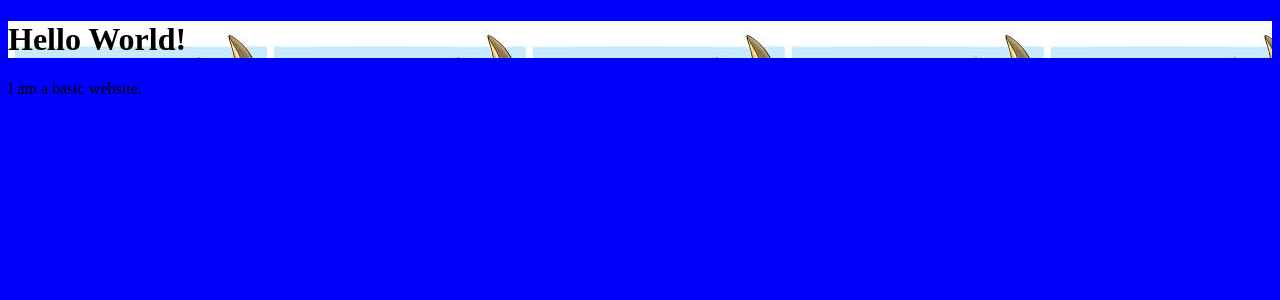
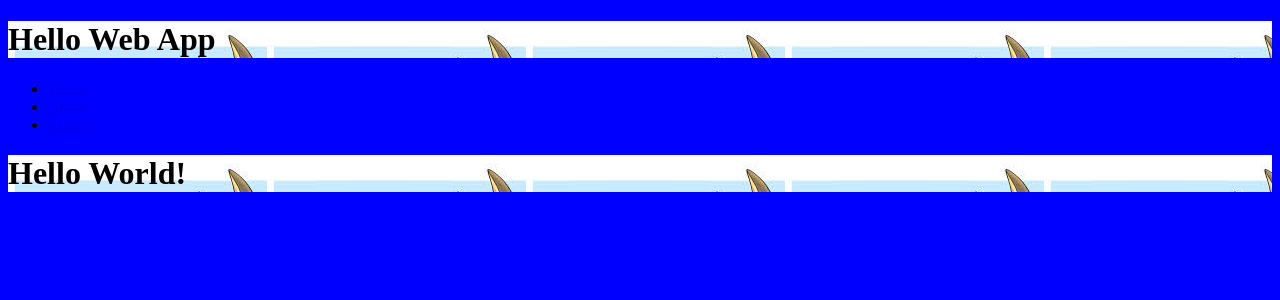
Before and after one commit to giantryansaul/hellowebapp, a Django app: template collection/templates/index.html in a window 1280 px wide. Shown: the top 300 px of the page. Run offline with Django 3.2, Linux system fonts and the light colour scheme; the template is opened without the code that fills it, so the values that code supplies are empty.

Commit message:
finished chapter on template tagging

```diff
--- /dev/null
+++ b/collection/templates/about.html
@@ -0,0 +1,6 @@
+{% extends 'layouts/base.html' %}
+{% block title %}About - {{ block.super }}{% endblock %}
+{% block content %}
+    <h1>About page</h1>
+    <p>About content.</p>
+{% endblock %}
--- /dev/null
+++ b/collection/templates/contact.html
@@ -0,0 +1,6 @@
+{% extends 'layouts/base.html' %}
+{% block title %}Contact - {{ block.super }}{% endblock %}
+{% block content %}
+    <h1>Contact page</h1>
+    <p>Contact content.</p>
+{% endblock %}
--- a/collection/templates/index.html
+++ b/collection/templates/index.html
@@ -1,12 +1,6 @@
-{% load staticfiles %}
-<!doctype html>
-<html>
-    <head>
-        <title>My Hello Web App Project</title>
-        <link rel="stylesheet" href="{% static 'css/style.css' %}" />
-    </head>
-    <body>
-        <h1>Hello World!</h1>
-        <p>I am a basic website.</p>
-    </body>
-</html>
+{% extends 'layouts/base.html' %}
+{% block title %}Homepage - {{ block.super }}{% endblock %}
+{% block content %}
+    <h1>Hello World!</h1>
+    <p>{% if number %}Number Exists!{% endif %}</p>
+{% endblock %}
--- a/collection/templates/layouts/base.html
+++ b/collection/templates/layouts/base.html
@@ -3,12 +3,30 @@
 <html>
     <head>
         <title>
-            {% block title %}My Hello Web App Project{% endblock %}
+            {% block title %}
+                My Hello Web App Project
+            {% endblock %}
         </title>
         <link rel="stylesheet" href="{% static 'css/style.css' %}" />
         {% block header %}{% endblock %}
     </head>
     <body>
+        <header>
+            <h1>Hello Web App</h1>
+            <nav>
+                <ul>
+                    <li>
+                        <a href="{% url 'home'%}">Home</a>
+                    </li>
+                    <li>
+                        <a href="{% url 'about'%}">About</a>
+                    </li>
+                    <li>
+                        <a href="{% url 'contact'%}">Contact</a>
+                    </li>
+                </ul>
+            </nav>
+        </header>
         {% block content %}{% endblock %}
         {% block footer %}{% endblock %}
     </body>
--- a/collection/views.py
+++ b/collection/views.py
@@ -2,5 +2,5 @@ from django.shortcuts import render
 
 # Create your views here.
 def index(request):
-    # This is your new view
-    return render(request, 'index.html')
+    number = 6
+    return render(request, 'index.html', {'number': number})
--- a/hellowebapp/urls.py
+++ b/hellowebapp/urls.py
@@ -1,7 +1,10 @@
 from django.conf.urls import patterns, include, url
 from django.contrib import admin
+from django.views.generic import TemplateView
 
 urlpatterns = patterns('',
     url(r'^$','collection.views.index', name='home'),
+    url(r'^about/$', TemplateView.as_view(template_name='about.html'), name='about'),
+    url(r'^contact/$', TemplateView.as_view(template_name='contact.html'), name='contact'),
     url(r'^admin/', include(admin.site.urls)),
 )
```
Also changed, not shown: 2 other files.
